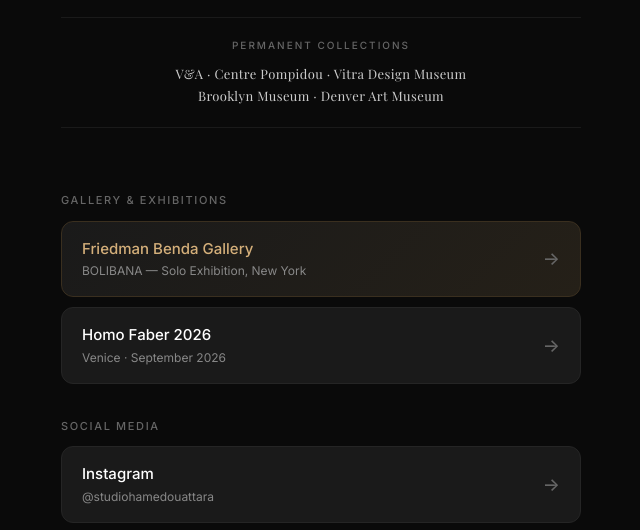
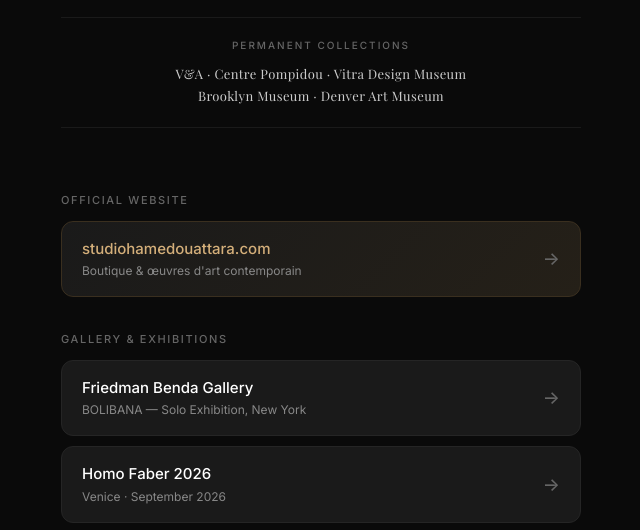
Before and after one commit to hamedouattaradesign-sys/Links, a plain HTML site: page index.html in a window 1280 px wide. Shown: the part 267-797 px from the top of the page, without its empty margins (319-959 px from the left). Drawn offline with nearby package versions, Linux system fonts and the light colour scheme; a web font is replaced by a local one.

Commit message:
Update index.html

```diff
--- a/index.html
+++ b/index.html
@@ -272,9 +272,19 @@
     </div>
   </div>
 
+  <div class="section-title">Official Website</div>
+
+  <a href="https://studiohamedouattara.com" target="_blank" rel="noopener" class="link featured">
+    <div class="link-content">
+      <span class="link-title">studiohamedouattara.com</span>
+      <span class="link-sub">Boutique & œuvres d'art contemporain</span>
+    </div>
+    <span class="link-arrow">→</span>
+  </a>
+
   <div class="section-title">Gallery & Exhibitions</div>
 
-  <a href="https://www.friedmanbenda.com/exhibitions/hamed-ouattara-bolibana/" target="_blank" rel="noopener" class="link featured">
+  <a href="https://www.friedmanbenda.com/exhibitions/hamed-ouattara-bolibana/" target="_blank" rel="noopener" class="link">
     <div class="link-content">
       <span class="link-title">Friedman Benda Gallery</span>
       <span class="link-sub">BOLIBANA — Solo Exhibition, New York</span>
```
